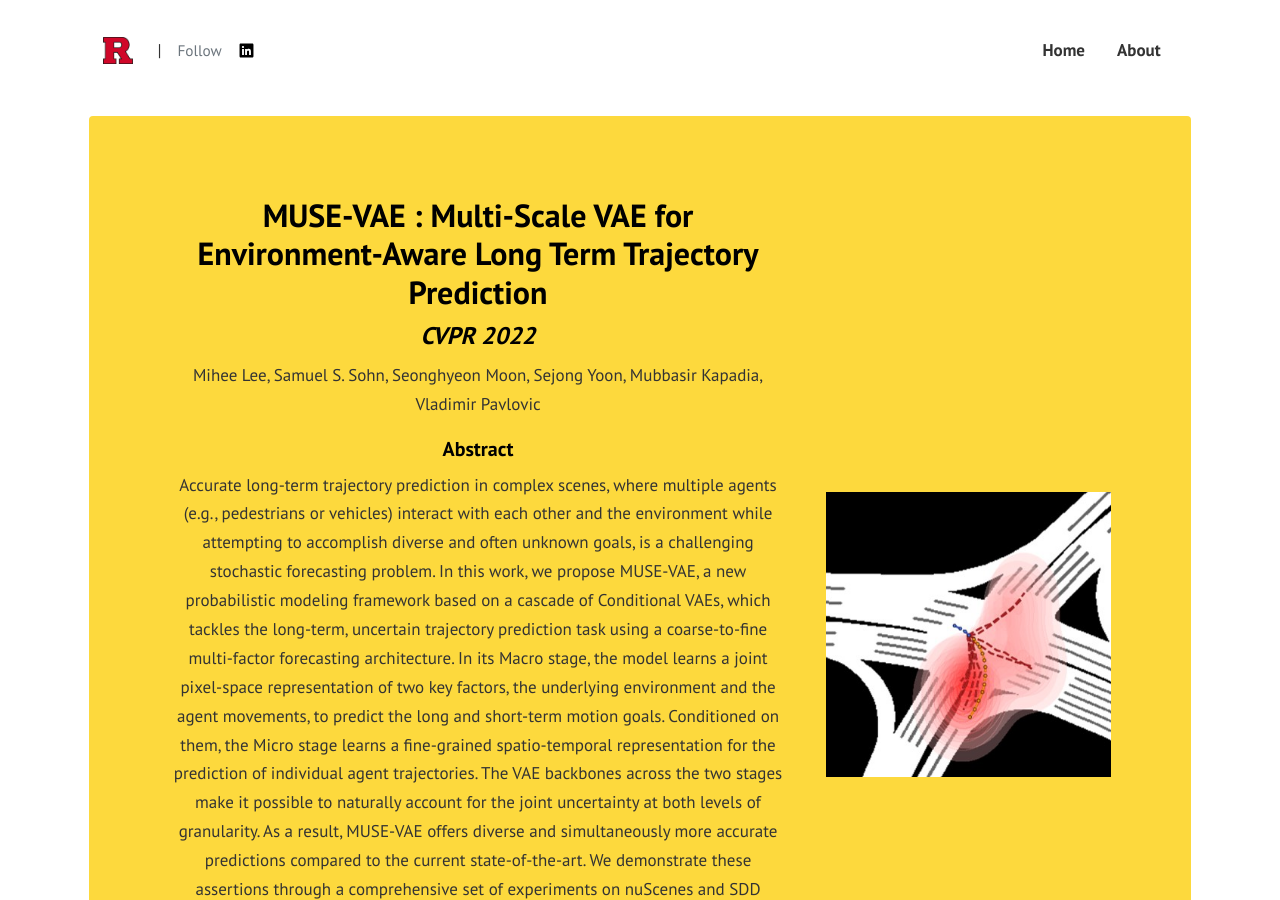
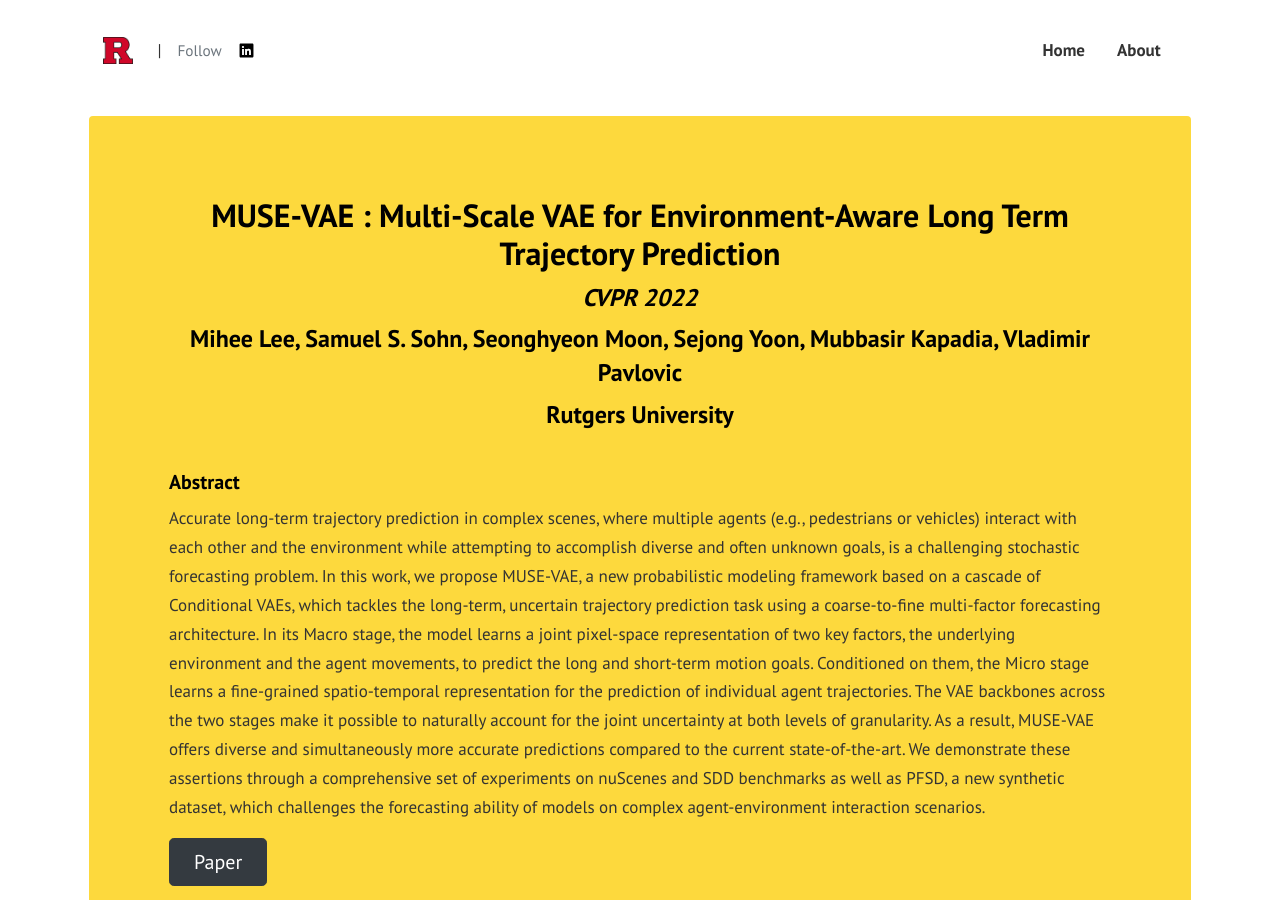
Before and after one commit to ml1323/MUSE-VAE, a Jekyll site: the page built from index.html, in a window 1280 px wide and 900 px high. Built offline with Jekyll 4.4.1, drawn with Linux system fonts in a browser that asks for light colours; the list of posts is cut into pages by our own code.

Commit message:
Update index.html

```diff
--- a/index.html
+++ b/index.html
@@ -14,24 +14,23 @@ background: '/img/bg-index.jpg'
       <!--<p class="lead mb-4">Multi-Scale VAE for Environment-Aware Long Term Trajectory Prediction</p>-->
       <!--<a href="https://arxiv.org/abs/2201.07189" class="btn btn-dark text-white px-5 btn-lg">Paper</a>-->
     <!--</div>-->
-    <div class="text-center mx-auto mb-5 col-sm-8">
+    <div class="col-md-12">
+      <center>
       <h2 id="muse-vae--multi-scale-vae-for-environment-aware-long-term-trajectory-prediction">MUSE-VAE : Multi-Scale VAE for Environment-Aware Long Term Trajectory Prediction</h2>
       <h4><em>CVPR 2022</em></h4>
-      <p>Mihee Lee, Samuel S. Sohn, Seonghyeon Moon, Sejong Yoon, Mubbasir Kapadia, Vladimir Pavlovic</p>
+      <h4>Mihee Lee, Samuel S. Sohn, Seonghyeon Moon, Sejong Yoon, Mubbasir Kapadia, Vladimir Pavlovic</h4>
+      <h4>Rutgers University</h4>
+      </center>
+      <br>
 
       <h5>Abstract</h5>
       <p>Accurate long-term trajectory prediction in complex scenes, where multiple agents (e.g., pedestrians or vehicles) interact with each other and the environment while attempting to accomplish diverse and often unknown goals, is a challenging stochastic forecasting problem. In this work, we propose MUSE-VAE, a new probabilistic modeling framework based on a cascade of Conditional VAEs, which tackles the long-term, uncertain trajectory prediction task using a coarse-to-fine multi-factor forecasting architecture. In its Macro stage, the model learns a joint pixel-space representation of two key factors, the underlying environment and the agent movements, to predict the long and short-term motion goals. Conditioned on them, the Micro stage learns a fine-grained spatio-temporal representation for the prediction of individual agent trajectories. The VAE backbones across the two stages make it possible to naturally account for the joint uncertainty at both levels of granularity. As a result, MUSE-VAE offers diverse and simultaneously more accurate predictions compared to the current state-of-the-art. We demonstrate these assertions through a comprehensive set of experiments on nuScenes and SDD benchmarks as well as PFSD, a new synthetic dataset, which challenges the forecasting ability of models on complex agent-environment interaction scenarios.</p>
 
-      <a href="https://arxiv.org/pdf/2201.07189.pdf" class="btn btn-dark text-white px-5 btn-lg">Paper</a>
+      <a href="https://arxiv.org/abs/2201.07189.pdf" class="btn btn-dark text-white px-4 btn-lg">Paper</a>
+      <!--<p><a href="https://arxiv.org/pdf/2201.07189.pdf">Paper</a></p>-->
 
     </div>
 
-
-
-
-    <div class="col-md-4 text-right pl-0 pl-lg-4">
-      <img class="intro" height="500" src="{{site.baseurl}}/assets/images/intro.jpg">
-    </div>
   </div>
 </div>
 {% endif %}
```
